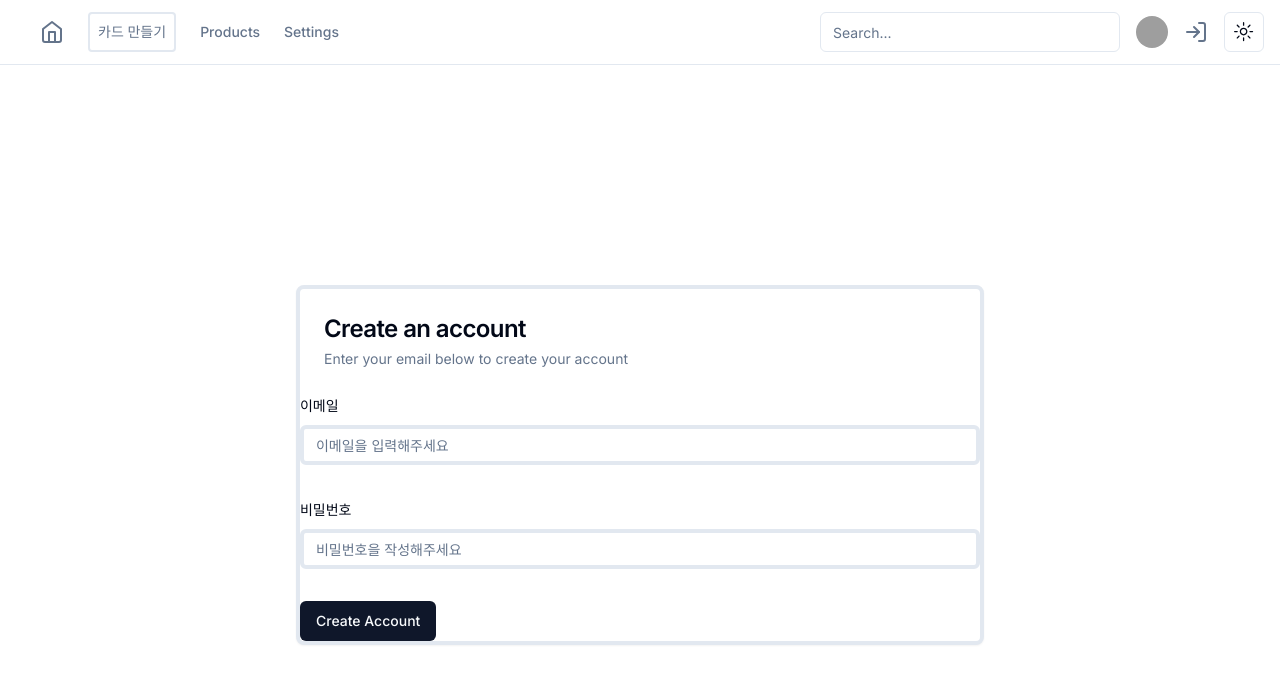
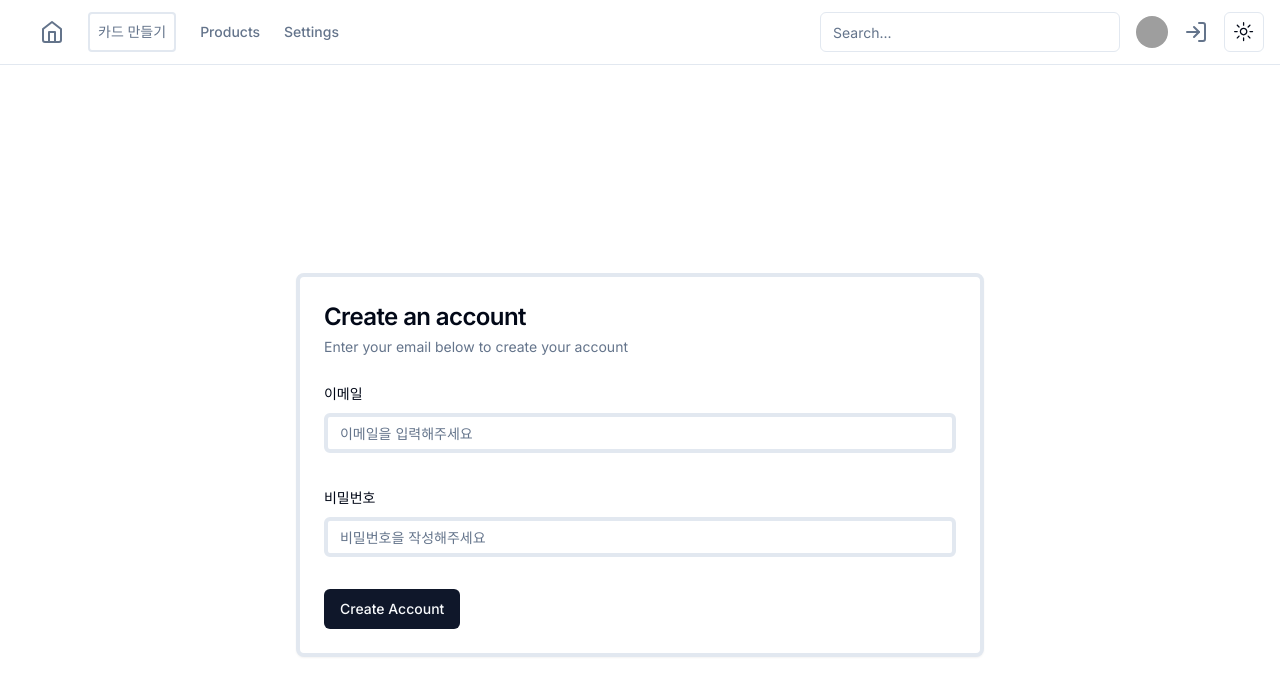
Before and after one commit to kingkingburger/leitner_box, a Next.js app: page /create-account in a window 1280 px wide. Shown: the top 696 px of the page. Built offline with nearby package versions, Linux system fonts and the light colour scheme; no server answers; grey boxes are pictures that could not be loaded.

Commit message:
refactoring #5: accept cardContent component in form tag

```diff
--- a/components/login/create-account.tsx
+++ b/components/login/create-account.tsx
@@ -2,6 +2,7 @@
 
 import {
   Card,
+  CardContent,
   CardDescription,
   CardHeader,
   CardTitle,
@@ -75,6 +76,7 @@
             Enter your email below to create your account
           </CardDescription>
         </CardHeader>
+        <CardContent className="grid gap-4">
           <Form {...form}>
             <form onSubmit={form.handleSubmit(onSubmit)} className="space-y-8">
               <FormField
@@ -116,6 +118,7 @@
               <Button type="submit">Create Account</Button>
             </form>
           </Form>
+        </CardContent>
       </Card>
     </div>
   );
```
Lines whose indentation alone changed are shown as unchanged.
